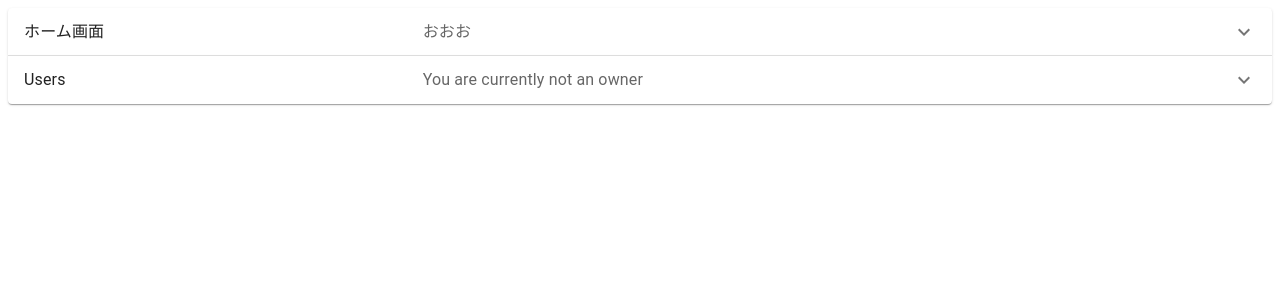
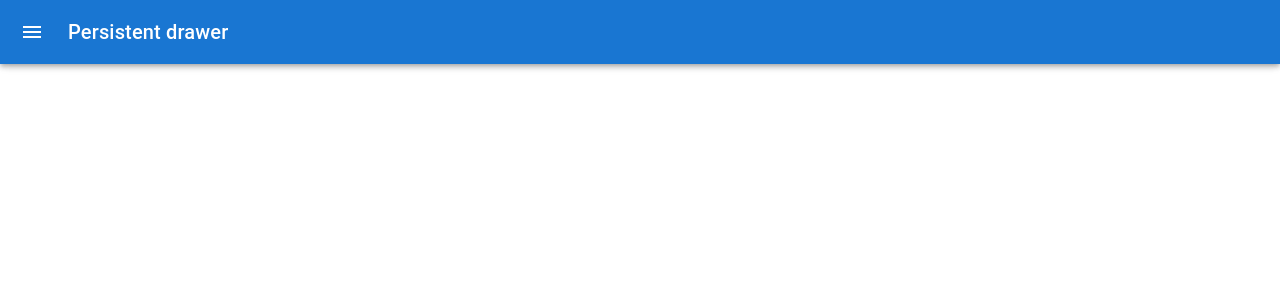
Before and after one commit to okenshin/HAL-cinema-CMS, a Next.js app in the folder frontend/: page /move in a window 1280 px wide. Shown: the top 300 px of the page. Built offline with nearby package versions, Linux system fonts and the light colour scheme.

Commit message:
sidemenu

```diff
--- a/frontend/src/components/sideMenu/index.js
+++ b/frontend/src/components/sideMenu/index.js
@@ -1,53 +1,138 @@
 import * as React from 'react';
-import Accordion from '@mui/material/Accordion';
-import AccordionDetails from '@mui/material/AccordionDetails';
-import AccordionSummary from '@mui/material/AccordionSummary';
+import { styled, useTheme } from '@mui/material/styles';
+import Box from '@mui/material/Box';
+import Drawer from '@mui/material/Drawer';
+import CssBaseline from '@mui/material/CssBaseline';
+import MuiAppBar from '@mui/material/AppBar';
+import Toolbar from '@mui/material/Toolbar';
+import List from '@mui/material/List';
 import Typography from '@mui/material/Typography';
-import ExpandMoreIcon from '@mui/icons-material/ExpandMore';
-export default function SampleSideMenu() {
-const [expanded, setExpanded] = React.useState(false);
+import Divider from '@mui/material/Divider';
+import IconButton from '@mui/material/IconButton';
+import MenuIcon from '@mui/icons-material/Menu';
+import ChevronLeftIcon from '@mui/icons-material/ChevronLeft';
+import ChevronRightIcon from '@mui/icons-material/ChevronRight';
+import ListItem from '@mui/material/ListItem';
+import ListItemButton from '@mui/material/ListItemButton';
+import ListItemIcon from '@mui/material/ListItemIcon';
+import ListItemText from '@mui/material/ListItemText';
+import InboxIcon from '@mui/icons-material/MoveToInbox';
+import MailIcon from '@mui/icons-material/Mail';
 
-  const handleChange = (panel) => (event, isExpanded) => {
-    setExpanded(isExpanded ? panel : false);
+const drawerWidth = 240;
+
+const Main = styled('main', { shouldForwardProp: (prop) => prop !== 'open' })(
+  ({ theme, open }) => ({
+    flexGrow: 1,
+    padding: theme.spacing(3),
+    transition: theme.transitions.create('margin', {
+      easing: theme.transitions.easing.sharp,
+      duration: theme.transitions.duration.leavingScreen,
+    }),
+    marginLeft: `-${drawerWidth}px`,
+    ...(open && {
+      transition: theme.transitions.create('margin', {
+        easing: theme.transitions.easing.easeOut,
+        duration: theme.transitions.duration.enteringScreen,
+      }),
+      marginLeft: 0,
+    }),
+  }),
+);
+
+const AppBar = styled(MuiAppBar, {
+  shouldForwardProp: (prop) => prop !== 'open',
+})(({ theme, open }) => ({
+  transition: theme.transitions.create(['margin', 'width'], {
+    easing: theme.transitions.easing.sharp,
+    duration: theme.transitions.duration.leavingScreen,
+  }),
+  ...(open && {
+    width: `calc(100% - ${drawerWidth}px)`,
+    marginLeft: `${drawerWidth}px`,
+    transition: theme.transitions.create(['margin', 'width'], {
+      easing: theme.transitions.easing.easeOut,
+      duration: theme.transitions.duration.enteringScreen,
+    }),
+  }),
+}));
+
+const DrawerHeader = styled('div')(({ theme }) => ({
+  display: 'flex',
+  alignItems: 'center',
+  padding: theme.spacing(0, 1),
+  // necessary for content to be below app bar
+  ...theme.mixins.toolbar,
+  justifyContent: 'flex-end',
+}));
+
+export default function PersistentDrawerLeft() {
+  const theme = useTheme();
+  const [open, setOpen] = React.useState(false);
+
+  const handleDrawerOpen = () => {
+    setOpen(true);
   };
+
+  const handleDrawerClose = () => {
+    setOpen(false);
+  };
+
   return (
-    <div>
-      <Accordion expanded={expanded === 'panel1'} onChange={handleChange('panel1')}>
-        <AccordionSummary
-          expandIcon={<ExpandMoreIcon />}
-          aria-controls="panel1bh-content"
-          id="panel1bh-header"
-        >
-          <Typography sx={{ width: '33%', flexShrink: 0 }}>
-            ホーム画面
+    <Box sx={{ display: 'flex' }}>
+      <CssBaseline />
+      <AppBar position="fixed" open={open}>
+        <Toolbar>
+          <IconButton
+            color="inherit"
+            aria-label="open drawer"
+            onClick={handleDrawerOpen}
+            edge="start"
+            sx={{ mr: 2, ...(open && { display: 'none' }) }}
+          >
+            <MenuIcon />
+          </IconButton>
+          <Typography variant="h6" noWrap component="div">
+            Persistent drawer
           </Typography>
-          <Typography sx={{ color: 'text.secondary' }}>おおお</Typography>
-        </AccordionSummary>
-        <AccordionDetails>
-          <Typography>
-           あああ
-          </Typography>
-        </AccordionDetails>
-      </Accordion>
-      <Accordion expanded={expanded === 'panel2'} onChange={handleChange('panel2')}>
-        <AccordionSummary
-          expandIcon={<ExpandMoreIcon />}
-          aria-controls="panel2bh-content"
-          id="panel2bh-header"
-        >
-          <Typography sx={{ width: '33%', flexShrink: 0 }}>Users</Typography>
-          <Typography sx={{ color: 'text.secondary' }}>
-            You are currently not an owner
-          </Typography>
-        </AccordionSummary>
-        <AccordionDetails>
-          <Typography>
-            Donec placerat, lectus sed mattis semper, neque lectus feugiat lectus,
-            varius pulvinar diam eros in elit. Pellentesque convallis laoreet
-            laoreet.
-          </Typography>
-        </AccordionDetails>
-      </Accordion>
-    </div>
+        </Toolbar>
+      </AppBar>
+      <Drawer
+        sx={{
+          width: drawerWidth,
+          flexShrink: 0,
+          '& .MuiDrawer-paper': {
+            width: drawerWidth,
+            boxSizing: 'border-box',
+          },
+        }}
+        variant="persistent"
+        anchor="left"
+        open={open}
+      >
+        <DrawerHeader>
+          <IconButton onClick={handleDrawerClose}>
+            {theme.direction === 'ltr' ? <ChevronLeftIcon /> : <ChevronRightIcon />}
+          </IconButton>
+        </DrawerHeader>
+        <Divider />
+        <List>
+          {['映画予定表示', '映画情報', 'スケジュール情報'].map((text, index) => (
+            <ListItem key={text} disablePadding>
+              <ListItemButton>
+                <ListItemText primary={text} />
+              </ListItemButton>
+            </ListItem>
+          ))}
+        </List>
+        <Divider />
+      </Drawer>
+      <Main open={open}>
+        <DrawerHeader />
+        <Typography paragraph>
+          {/* 本文 */}
+        </Typography>
+      </Main>
+    </Box>
   );
 }
```
Also changed, not shown: frontend/src/pages/suchedule.js (added).
